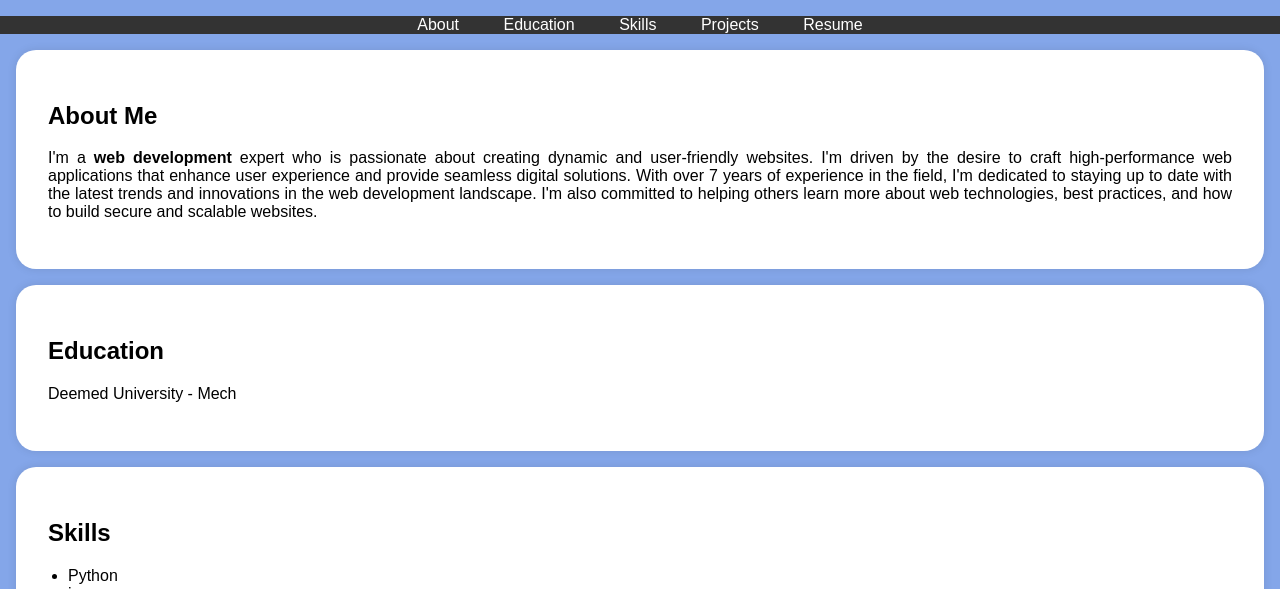
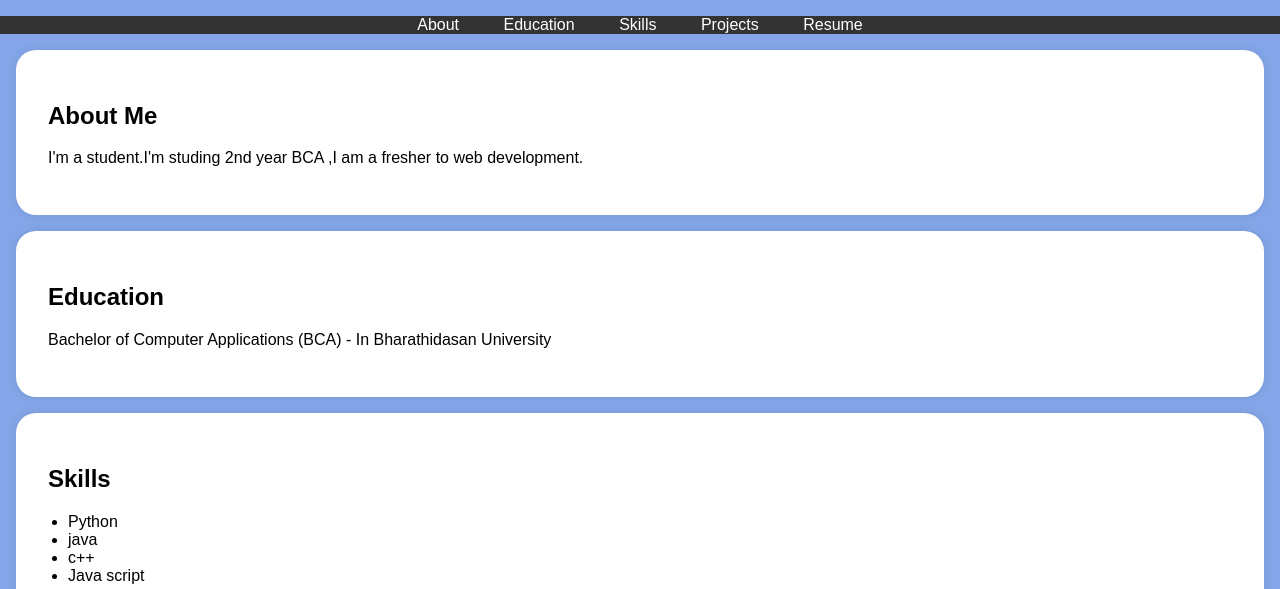
Before and after one commit to krishnanmuthu123/digital-Portfolio-, a plain HTML site: page index.html in a window 1280 px wide. Shown: the part 197-786 px from the top of the page. Drawn offline with Linux system fonts and the light colour scheme.

Commit message:
Update index.html

```diff
--- a/index.html
+++ b/index.html
@@ -115,20 +115,14 @@
     <section id="about">
         <div class="section-content">
             <h2>About Me</h2>
-            <p>I'm a <b>web development</b> expert who is passionate about creating dynamic and user-friendly websites.
-                I'm driven by the desire to craft high-performance web applications that enhance user experience and provide
-                 seamless digital solutions. With over 7 years of experience in the field, I'm dedicated to staying up to date
-                 with the latest trends and innovations in the
-                 web development landscape. I'm also committed to helping others learn more about web technologies,
-                 best practices, and how to build secure and scalable websites.</p>
-
+            <p>I'm a student.I'm studing 2nd year BCA ,I am a fresher to web development.</p>
         </div>
     </section>
 
     <section id="education">
         <div class="section-content">
             <h2>Education</h2>
-            <p>Deemed University  - Mech</p>
+            <p>Bachelor of Computer Applications (BCA) - In Bharathidasan University</p>
 
 
         </div>
```
